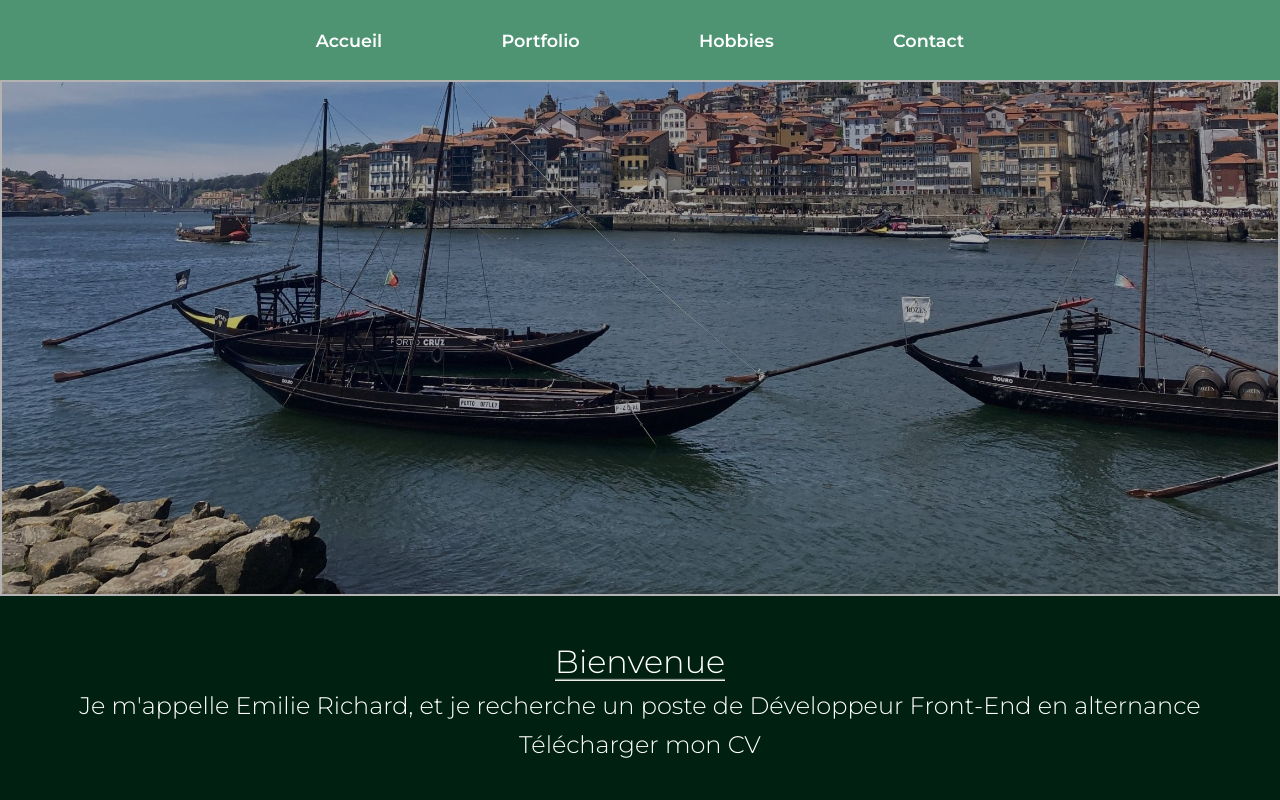
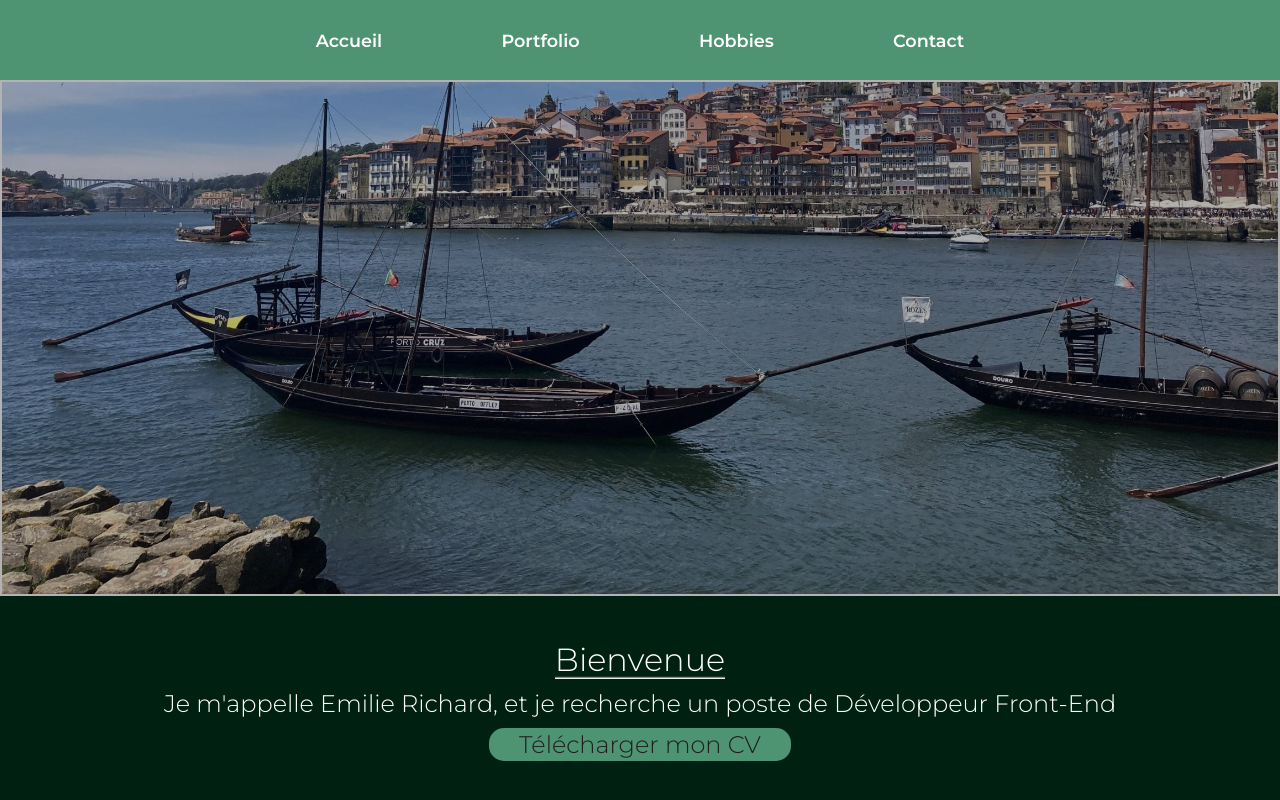
Before and after one commit to Emilie2393/emilierichard_cv, a React (Create React App) app: page / in a window 1280 px wide. Shown: the top 800 px of the page. Built offline with nearby package versions, Linux system fonts and the light colour scheme.

Commit message:
text correction

```diff
--- a/src/pages/Home.jsx
+++ b/src/pages/Home.jsx
@@ -16,7 +16,7 @@ const Home = () => {
             <h1 className="home__firstpart__title">Bienvenue</h1>
             <h2>
               Je m'appelle Emilie Richard, et je recherche un poste de
-              Développeur Front-End en alternance
+              Développeur Front-End
             </h2>
             <a href="../../CV.pdf" download>Télécharger mon CV</a>
           </div>
--- a/src/styles/components/HobbiesCard.scss
+++ b/src/styles/components/HobbiesCard.scss
@@ -1,10 +1,12 @@
 .hobbies{
     background-image: url("../../media/Back.PNG");
     &__intro{
-        text-align: center;
-        margin: 0 30px 0 30px;
+        text-align: justify;
+        align-items: center;
+        display: flex;
+        flex-direction: column;
         padding: 5px;
-        color: rgb(63, 62, 62);
+        color: rgb(37, 37, 37);
         background-color: lightgrey;
     }
     & h1{
--- a/src/styles/pages/Home.scss
+++ b/src/styles/pages/Home.scss
@@ -9,7 +9,6 @@
 }
 .home{
     margin: 0 auto;
-    text-align: justify;
     &__firstpart,&__secondpart,&__thirdpart,&__fourthpart{
         display: flex;
         flex-wrap: wrap;
@@ -23,9 +22,10 @@
             align-items: center;
             display: flex;
             flex-direction: column;
+            text-align: justify;
         }
         &__title{
-            text-align: center;
+
             position: relative;
             text-decoration: none;
             background: linear-gradient(to top, rgba(255, 255, 255, 1) 0%, rgba(248, 246, 246, 1) 1%, transparent 7.01%) no-repeat left bottom / 100% 100%;
@@ -37,13 +37,16 @@
         & h1,h2,a{
             margin: 5px;
             font-weight: 300;
-            text-align: center;
+
 
         }
         & a{
             text-decoration: none;
             font-size: 1.5em;
-            color: white;
+            color: rgb(31, 31, 31);
+            background-color: #4e9473;
+            padding: 2px 30px 2px 30px;
+            border-radius: 15px;
             &:hover{
                 font-weight: 600;
             }
@@ -67,7 +70,7 @@
             font-weight: 300;
             height: 35vh;
             padding: 0 80px 0 80px;
-            text-align: center;
+
         }
         &__img{
             background-image: url("../../media/lights.jpg");
```
